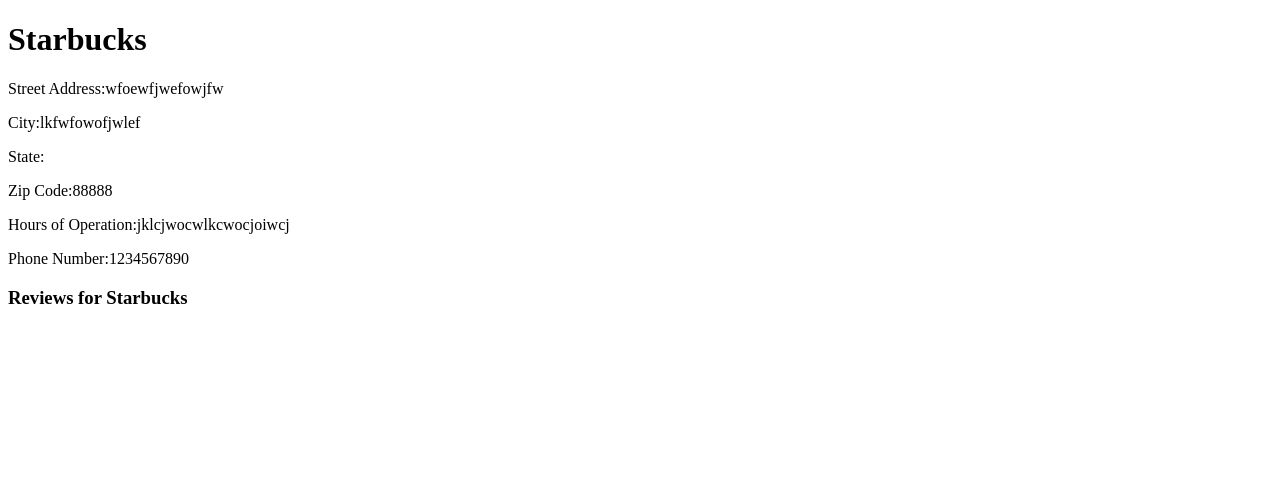
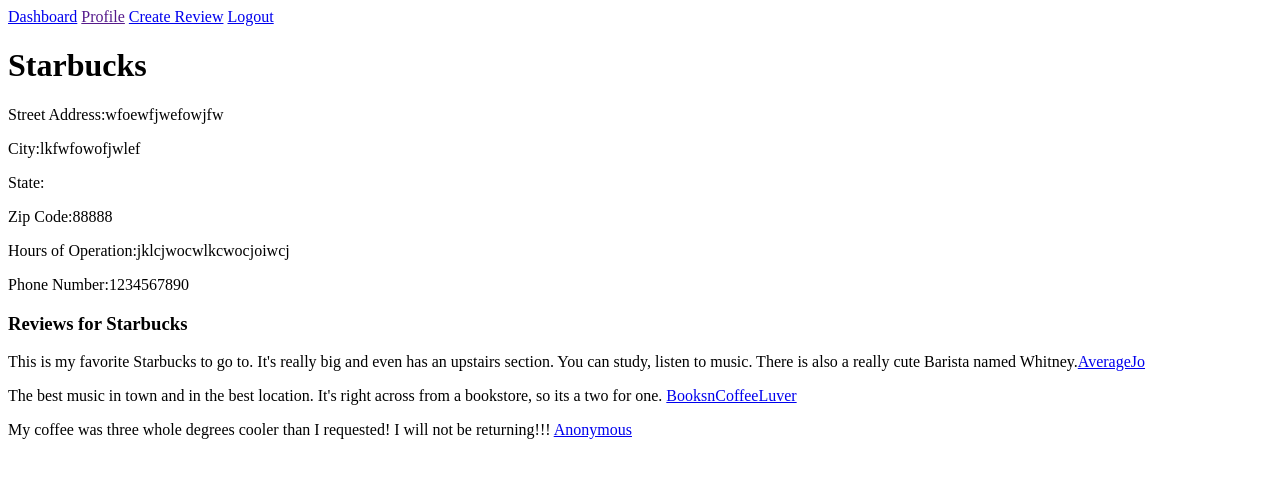
Before and after one commit to whitchakara/thejavaguide, a Django app: page /shops/1 in a window 1280 px wide. Shown: the top 478 px of the page. Run offline with Django 3.2, Linux system fonts and the light colour scheme; data comes from the database, SQL or seed files in the repository; both versions use the stored data as it was after the commit.

Commit message:
updated links added reviews for one shop

```diff
--- a/java_app/templates/addreview.html
+++ b/java_app/templates/addreview.html
@@ -11,7 +11,7 @@
         <div id="dashboard"><a href="/dashboard">Dashboard</a></div>
 
     <div class="javareview">
-        <h1>Add a New Recipe</h1>
+        <h1>Add a New Review</h1>
         {% if messages %}
     <ul class="messages">
         {% for message in messages %}
--- a/java_app/templates/dashboard.html
+++ b/java_app/templates/dashboard.html
@@ -26,7 +26,7 @@
         <!--add page location in href -->
         <a href="/dashboard" class="btn btn-secondary">Dashboard</a>
         <a href="" class="btn btn-secondary">Profile</a>
-        <a href="" class="btn btn-secondary">Create Review</a>
+        <a href="/reviews/create" class="btn btn-secondary">Create Review</a>
         <a href="/add" class="btn btn-secondary">Add Shop</a>
       </div>
     </section>
--- a/java_app/templates/one-shop.html
+++ b/java_app/templates/one-shop.html
@@ -7,24 +7,12 @@
     <title>View Shop</title>
 </head>
 <body>
+    <a href="/dashboard" class="btn btn-secondary">Dashboard</a>
+    <a href="" class="btn btn-secondary">Profile</a>
+    <a href="/reviews/create" class="btn btn-secondary">Create Review</a>
+    <a href ="/logout">Logout</a>
+
     <h1>{{shop.name}}</h1>
-    <!-- <ul>
-        <li>
-            Ambience
-        </li>
-        <li>
-            Cleanlinees
-        </li>
-        <li>
-            Coffee
-        </li>
-        <li>
-            Music
-        </li>
-        <li>
-            Location
-        </li>
-    </ul> -->
     <p>Street Address:{{shop.street_address}}</p>
     <p>City:{{shop.city}}</p>
     <p>State:{{shop.state}}</p>
@@ -34,7 +22,14 @@
 
     <h3>Reviews for {{shop.name}}</h3>
     <p>
+        {%for review in shops%}
+            {{review}}
+        {%endfor%}
+
 
     </p>
+    <p> This is my favorite Starbucks to go to. It's really big and even has an upstairs section. You can study, listen to music. There is also a really cute Barista named Whitney.<a href="#">AverageJo</a></p>
+    <p>The best music in town and in the best location. It's right across from a bookstore, so its a two for one. <a href="#">BooksnCoffeeLuver</a></p>
+    <p>My coffee was three whole degrees cooler than I requested! I will not be returning!!! <a href="#">Anonymous</a></p>
 </body>
 </html>
--- a/java_app/views.py
+++ b/java_app/views.py
@@ -34,7 +34,8 @@ def createShop(request):
 
 def oneShop(request, id):
     context = {
-        'shop': JavaShop.objects.get(id = id)
+        'shop': JavaShop.objects.get(id = id),
+
     }
     return render(request, "one-shop.html", context)
 
```
Also changed, not shown: db.sqlite3.
